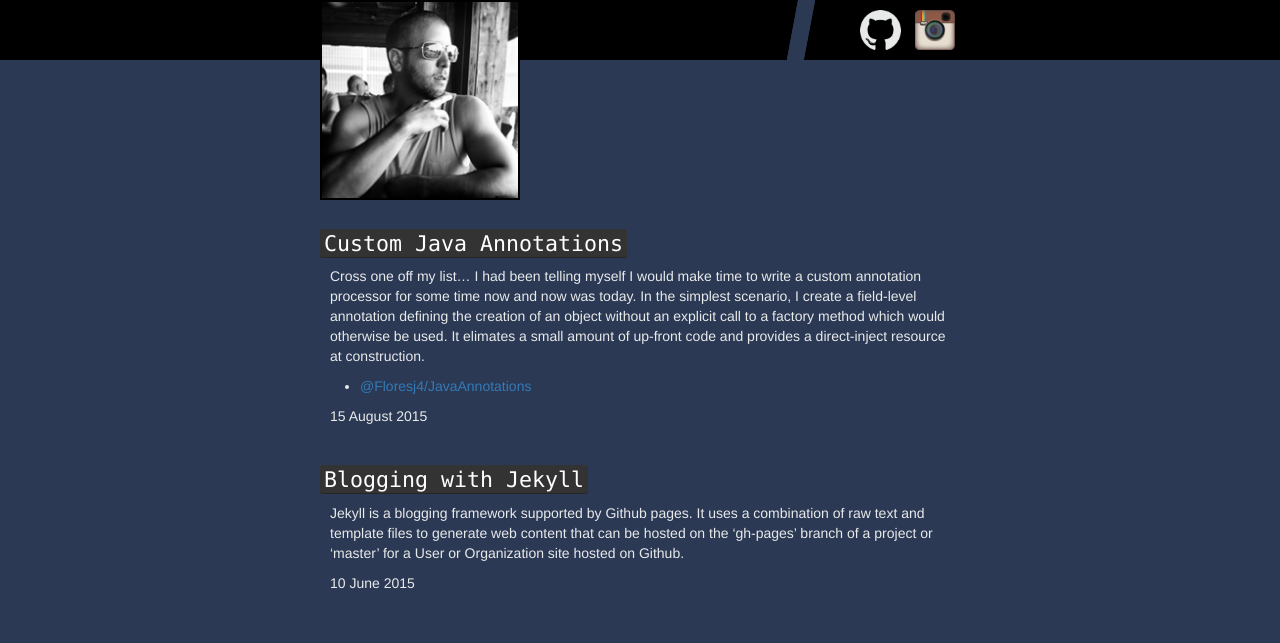
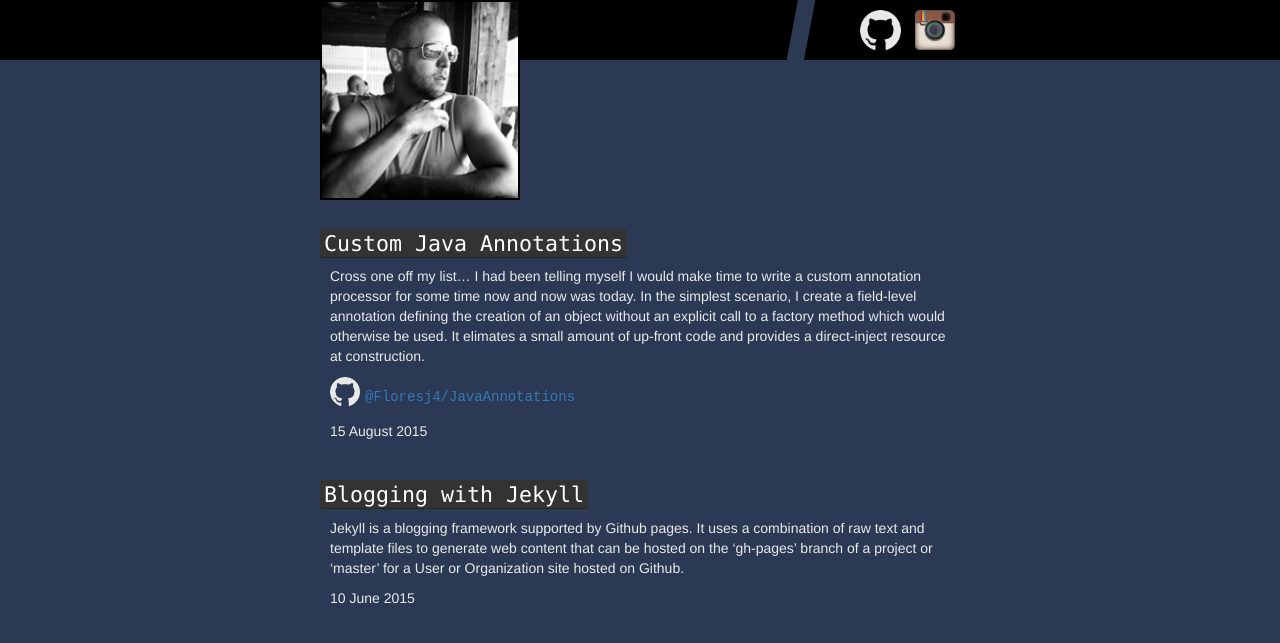
Before and after one commit to Floresj4/floresj4.github.io, a Jekyll site: the page built from index.html, in a window 1280 px wide. Shown: the top 643 px of the page. Built offline with Jekyll 4.4.1, drawn with Linux system fonts in a browser that asks for light colours.

Commit message:
creating style for blog links

```diff
--- a/style/site.css
+++ b/style/site.css
@@ -62,3 +62,34 @@ ul.social-media-links img {
 .right-container {
 	float:right;
 }
+
+/** font-face specific style attributes **/
+.code {
+	font-family:Courier New, sans-serif;
+	font-size:14px;
+}
+
+
+.blog-links {
+	list-style:none;
+	padding-left:10px;
+	display:table;
+}
+
+.git-link {
+	display:inline-block;
+	height:30px;
+	width:30px;
+	background-image:url('../images/github_02.png');
+	background-size:100%;
+	background-position: center;
+	background-repeat: no-repeat;
+}
+
+.git-link a{
+	display:table-cell;
+	vertical-align: middle;
+	height:inherit;
+	text-indent:35px;
+	line-height:3;
+}
```
